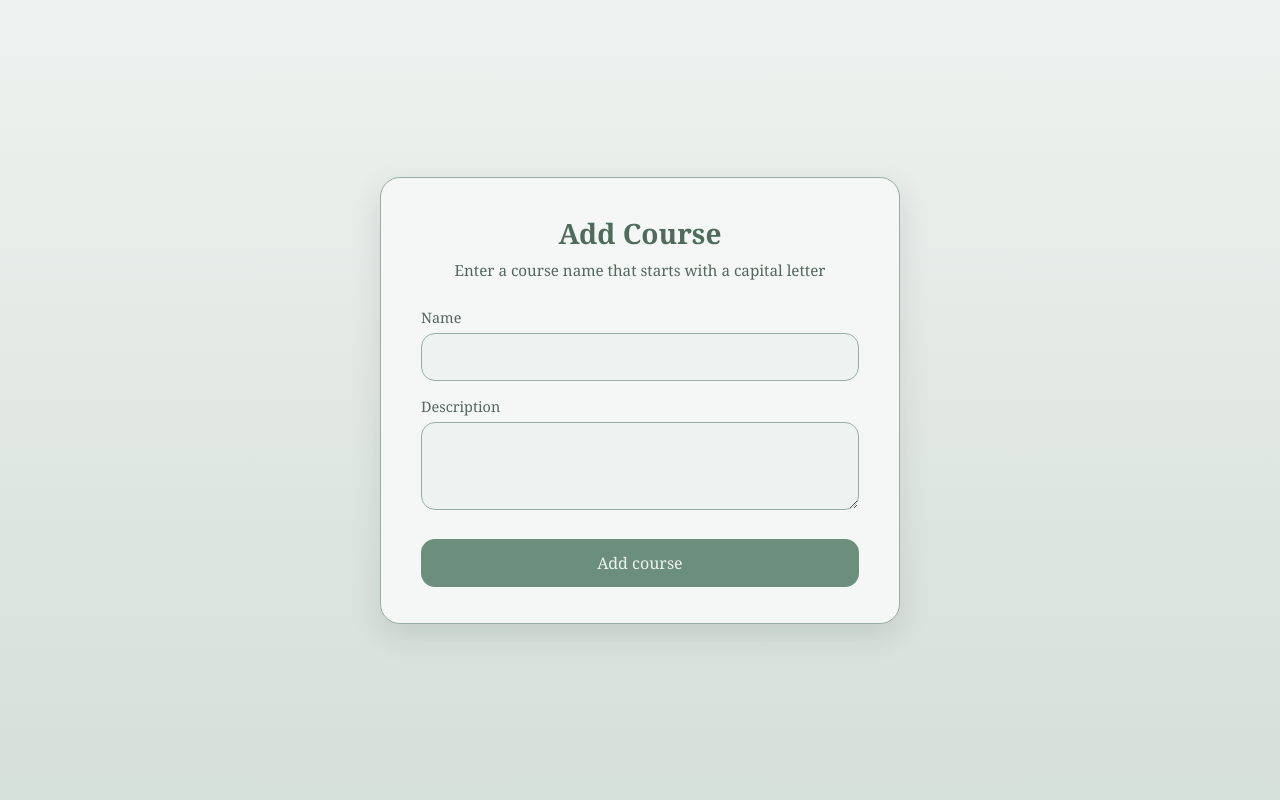
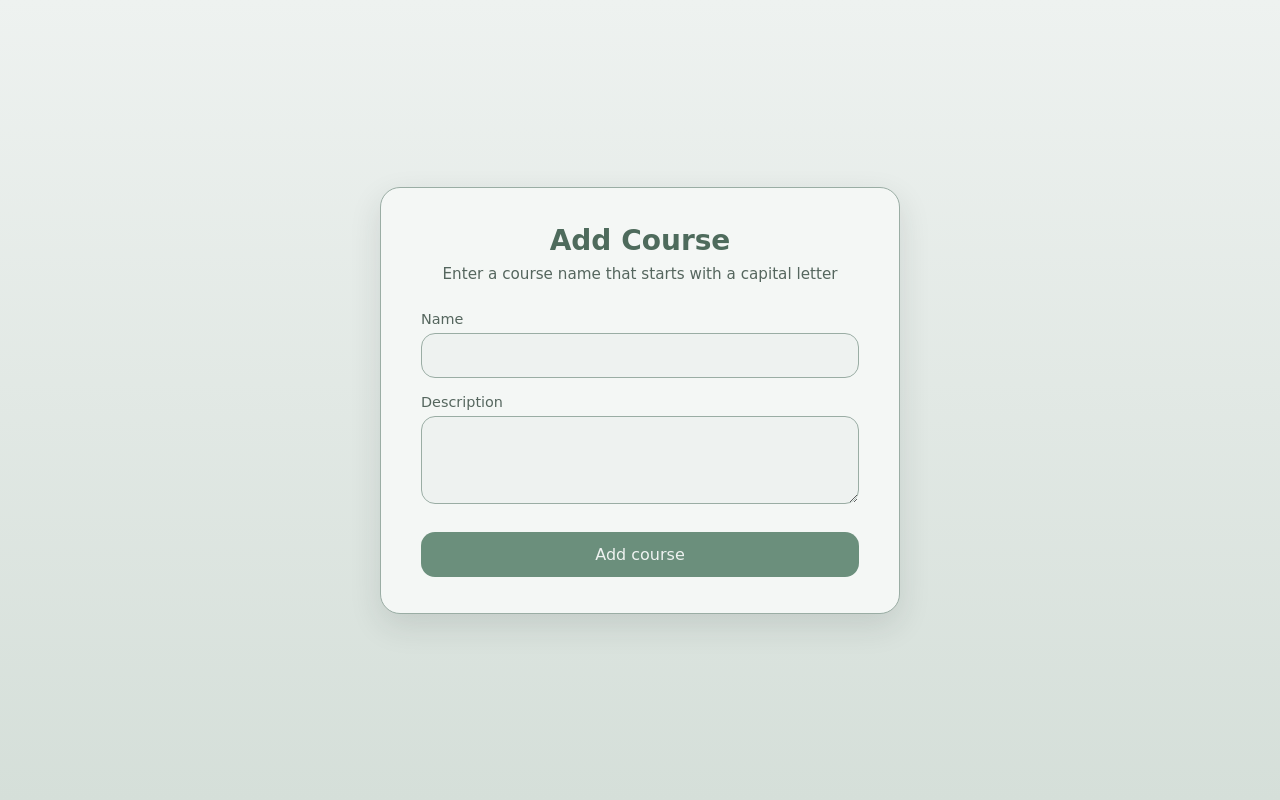
Before and after one commit to ShadiTaghian/web-programming-project, a Django app: template university_portal/enrollment/templates/add_course.html in a window 1280 px wide. Run offline with Django 3.2, Linux system fonts and the light colour scheme; the template is opened without the code that fills it, so the values that code supplies are empty.

Commit message:
change font

```diff
--- a/university_portal/enrollment/templates/add_course.html
+++ b/university_portal/enrollment/templates/add_course.html
@@ -29,7 +29,7 @@
             align-items: center;
             justify-content: center;
             padding: 32px 16px;
-            font-family: Georgia, "Times New Roman", serif;
+            font-family: "Comic Sans MS", "Chalkboard SE", "Marker Felt", "Comic Neue", cursive;
             background: linear-gradient(180deg, var(--grey-50) 0%, var(--grey-100) 100%);
             color: var(--grey-800);
         }
```
